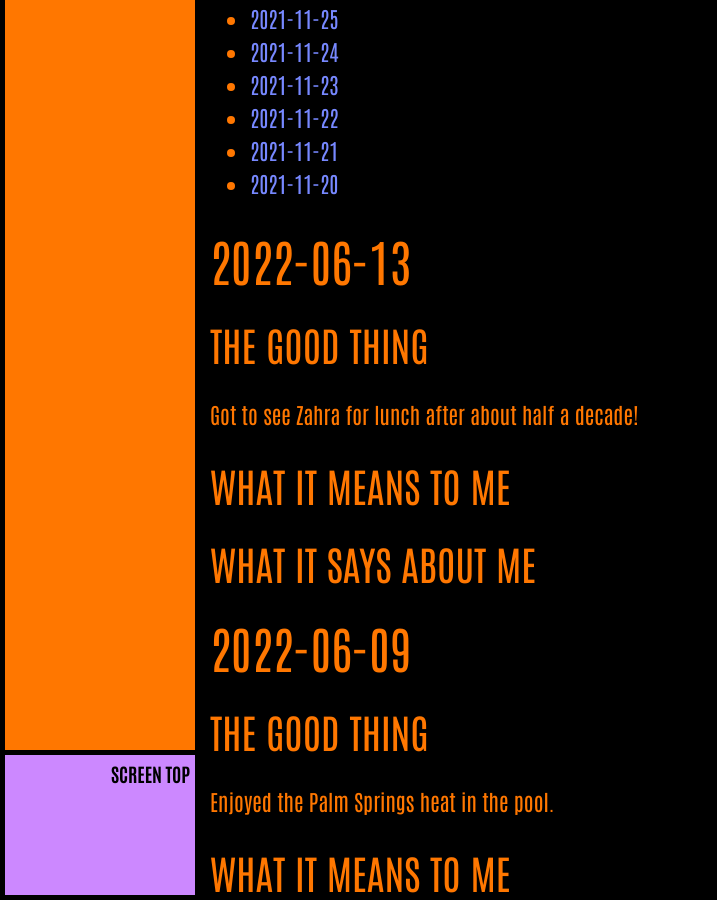
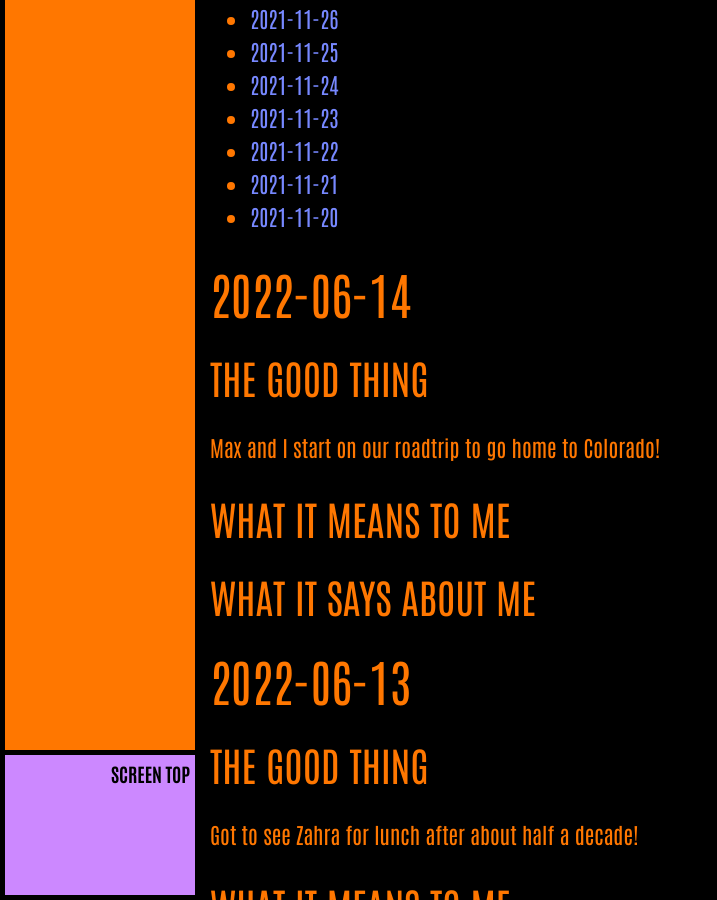
Before and after one commit to ArthurZey/arthurzey.github.io, a Jekyll site: the page built from _pages/one-good-thing.md, in a window 1280 px wide and 900 px high, scrolled down 4543 px. Shown: the whole window, without its empty margins (0-717 px from the left). Built offline with Jekyll 4.4.1, drawn with Linux system fonts in a browser that asks for light colours; some of the changed text lies outside the part shown.

Commit message:
added stub for 2022-06-14

```diff
--- a/_pages/one-good-thing.md
+++ b/_pages/one-good-thing.md
@@ -12,6 +12,15 @@
 * TOC
 {:toc}
 {::options toc_levels="2" /}
+
+## 2022-06-14
+### The Good Thing
+Max and I start on our roadtrip to go home to Colorado!
+### What It Means to Me
+
+### What It Says about Me
+
+
 
 ## 2022-06-13
 ### The Good Thing
```
Also changed, not shown: other parts of _pages/one-good-thing.md (+1 -1 lines).
